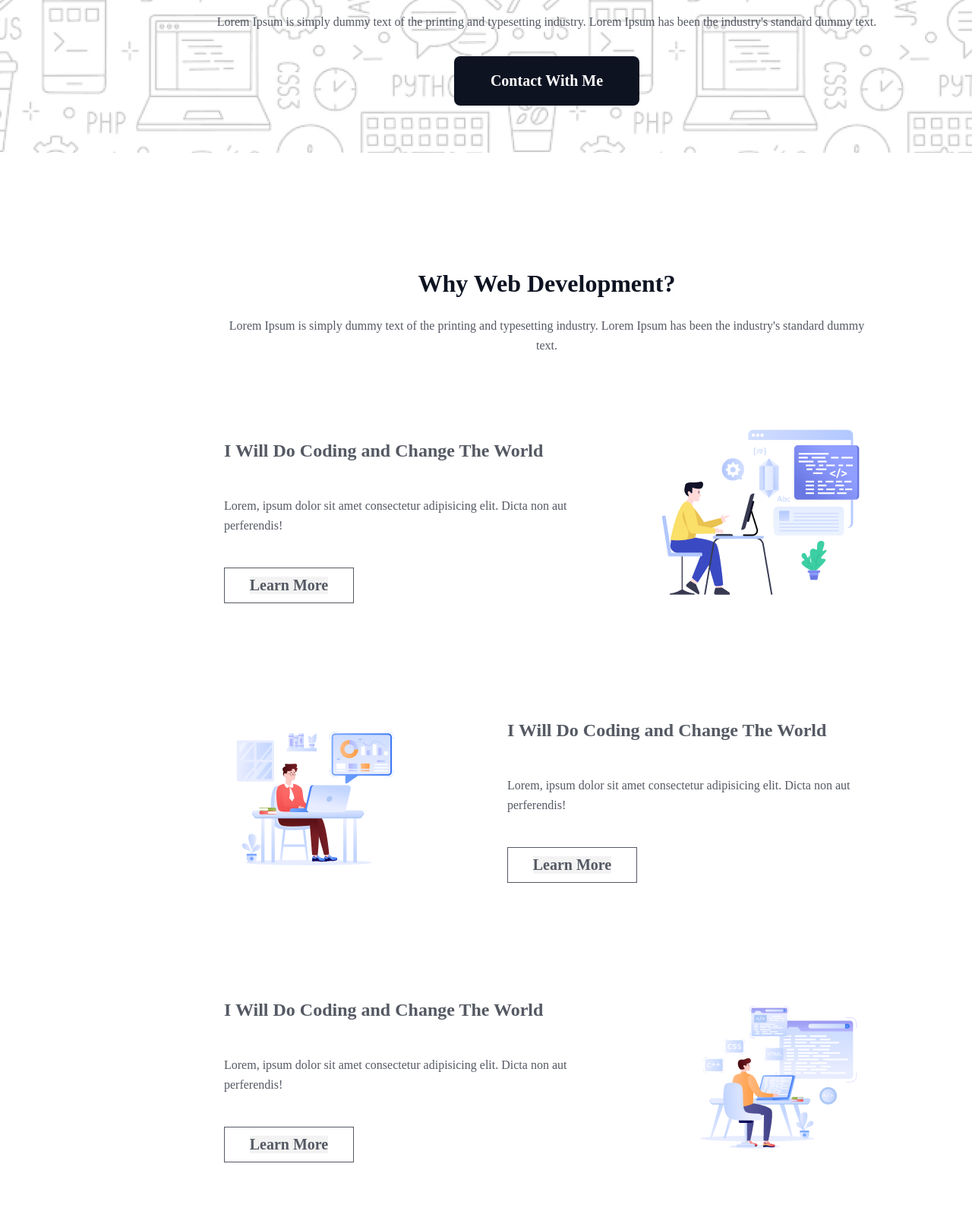
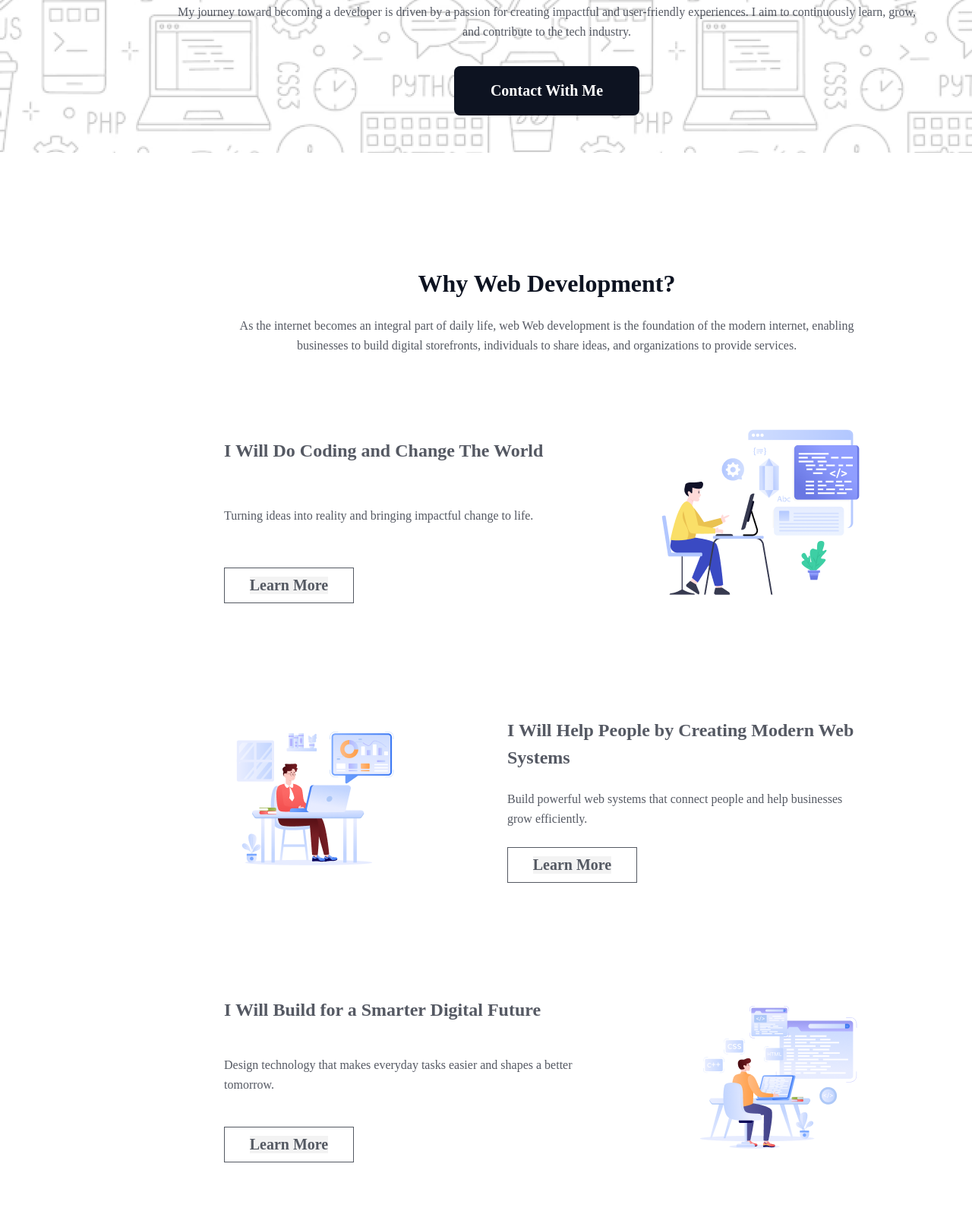
Before and after one commit to atmabdullaham/web-development-objective, a plain HTML site: page index.html in a window 1280 px wide. Shown: the part 556-2146 px from the top of the page at 76% size. Drawn offline with Linux system fonts and the light colour scheme; a web font is replaced by a local one.

Commit message:
the bg problem

```diff
--- a/index.html
+++ b/index.html
@@ -21,10 +21,11 @@
       <section id="hero">
         <div class="hero-content">
           <span><img src="./assets/Group.png" alt="" /></span>
-          <h1>"In the near future, I hope to become a Developer."</h1>
+          <h1>"In the near future, I hope to become a Developer"</h1>
           <p class="type1-p mb-32 text-center">
-            Lorem Ipsum is simply dummy text of the printing and typesetting
-            industry. Lorem Ipsum has been the industry's standard dummy text.
+            My journey toward becoming a developer is driven by a passion for
+            creating impactful and user-friendly experiences. I aim to
+            continuously learn, grow, and contribute to the tech industry.
           </p>
           <span class="btn-span">
             <a href="#support"><button class="btn">Contact With Me</button></a>
@@ -36,8 +37,10 @@
       <div class="h-and-p">
         <h2 class="secondary-heading">Why Web Development?</h2>
         <p class="type1-p text-center">
-          Lorem Ipsum is simply dummy text of the printing and typesetting
-          industry. Lorem Ipsum has been the industry's standard dummy text.
+          As the internet becomes an integral part of daily life, web Web
+          development is the foundation of the modern internet, enabling
+          businesses to build digital storefronts, individuals to share ideas,
+          and organizations to provide services.
         </p>
       </div>
       <!-- Here we show three point -->
@@ -47,8 +50,7 @@
         <div class="reason-description">
           <h3>I Will Do Coding and Change The World</h3>
           <p class="type1-p text-left">
-            Lorem, ipsum dolor sit amet consectetur adipisicing elit. Dicta non
-            aut perferendis!
+            Turning ideas into reality and bringing impactful change to life.
           </p>
           <span class="learn-more-btn-span">
             <button class="learn-more-btn">Learn More</button>
@@ -66,10 +68,10 @@
           <img src="./assets/Group 3.png" alt="" />
         </div>
         <div class="reason-description">
-          <h3>I Will Do Coding and Change The World</h3>
+          <h3>I Will Help People by Creating Modern Web Systems</h3>
           <p class="type1-p text-left">
-            Lorem, ipsum dolor sit amet consectetur adipisicing elit. Dicta non
-            aut perferendis!
+            Build powerful web systems that connect people and help businesses
+            grow efficiently.
           </p>
           <span class="learn-more-btn-span">
             <button class="learn-more-btn">Learn More</button>
@@ -81,10 +83,10 @@
 
       <div class="reason">
         <div class="reason-description">
-          <h3>I Will Do Coding and Change The World</h3>
+          <h3>I Will Build for a Smarter Digital Future</h3>
           <p class="type1-p text-left">
-            Lorem, ipsum dolor sit amet consectetur adipisicing elit. Dicta non
-            aut perferendis!
+            Design technology that makes everyday tasks easier and shapes a
+            better tomorrow.
           </p>
           <span class="learn-more-btn-span">
             <button class="learn-more-btn">Learn More</button>
@@ -99,8 +101,8 @@
       <div class="h-and-p">
         <h2 class="secondary-heading">My Inspiration</h2>
         <p class="type1-p text-center">
-          Lorem Ipsum is simply dummy text of the printing and typesetting
-          industry. Lorem Ipsum has been the industry's standard dummy text.
+          Janker Mahbub inspires me to push boundaries, embrace challenges, and
+          create impactful solutions through the power of programming.
         </p>
       </div>
       <div class="video-div">
@@ -120,33 +122,28 @@
       <div class="h-and-p">
         <h2 class="secondary-heading">My Current Target</h2>
         <p class="type1-p text-center">
-          Lorem Ipsum is simply dummy text of the printing and typesetting
-          industry. Lorem Ipsum has been the industry's standard dummy text.
+          Mastering essential web development tools—HTML for structure, CSS for
+          styling, and JavaScript for interactivity—to build modern and
+          responsive websites.
         </p>
       </div>
       <div class="tech-container">
         <div class="technology tech-bg1">
           <img src="./assets/html.png" alt="" />
           <h3 class="heading3">HTML</h3>
-          <p class="type1-p">
-            Lorem Ipsum is simply dummy text of the printing.
-          </p>
+          <p class="type1-p">HTML To define the content of web pages</p>
           <a class="a2" href="">Learn More</a>
         </div>
         <div class="technology tech-bg2">
           <img src="./assets/css.png" alt="" />
           <h3 class="heading3">CSS</h3>
-          <p class="type1-p">
-            Lorem Ipsum is simply dummy text of the printing.
-          </p>
+          <p class="type1-p">CSS to specify the layout of web pages</p>
           <a class="a2" href="">Learn More</a>
         </div>
         <div class="technology tech-bg3">
           <img src="./assets/js.png" alt="" />
           <h3 class="heading3">JavaScript</h3>
-          <p class="type1-p">
-            Lorem Ipsum is simply dummy text of the printing.
-          </p>
+          <p class="type1-p">JS to program the behavior of web pages</p>
           <a class="a2" href="">Learn More</a>
         </div>
       </div>
@@ -155,8 +152,9 @@
       <div class="h-and-p">
         <h2 class="secondary-heading">My Next Target</h2>
         <p class="type1-p text-center">
-          Lorem Ipsum is simply dummy text of the printing and typesetting
-          industry. Lorem Ipsum has been the industry's standard dummy text.
+          Learning React.js for creating dynamic user interfaces, Node.js for
+          developing efficient server-side applications, and MongoDB for
+          flexible data management.
         </p>
       </div>
       <div class="next-tech">
@@ -164,8 +162,9 @@
         <div>
           <h3 class="heading3">React JS</h3>
           <p class="type1-p">
-            Lorem Ipsum is simply dummy text of the printing and typesetting
-            industry. Lorem Ipsum has been the industry's standard dummy text.
+            React.js is a JavaScript library used for building user interfaces.
+            It allows developers to create reusable UI components that manage
+            their state efficiently.
           </p>
           <a class="a2" href="">Learn More</a>
         </div>
@@ -175,8 +174,9 @@
         <div>
           <h3 class="heading3">Node JS</h3>
           <p class="type1-p">
-            Lorem Ipsum is simply dummy text of the printing and typesetting
-            industry. Lorem Ipsum has been the industry's standard dummy text.
+            Node.js is a runtime environment that enables JavaScript to be used
+            on the server side. It is designed for building scalable network
+            applications.
           </p>
           <a class="a2" href="">Learn More</a>
         </div>
@@ -186,8 +186,9 @@
         <div>
           <h3 class="heading3">Mongo DB</h3>
           <p class="type1-p">
-            Lorem Ipsum is simply dummy text of the printing and typesetting
-            industry. Lorem Ipsum has been the industry's standard dummy text.
+            MongoDB is a NoSQL database that stores data in a flexible,
+            JSON-like format. It allows quick data retrieval, making it ideal
+            for applications with large unstructured data.
           </p>
           <a class="a2" href="">Learn More</a>
         </div>
--- a/styles/style.css
+++ b/styles/style.css
@@ -84,8 +84,8 @@ color: rgb(13, 19, 33);
  height: 581px;
  display: flex;
  flex-direction: column;
-justify-content: center;
-align-items: center;
+ justify-content: center;
+ align-items: center;
 }
 .btn{
  color: rgb(255, 255, 255);
@@ -268,7 +268,7 @@ padding: 32px;
 }
 
 #support{
- background-image:linear-gradient(-180deg, rgba(0, 0, 0, 0.761), transparent), url("./assets/handshake.png");
+ background-image:linear-gradient(-180deg, rgba(0, 0, 0, 0.761), transparent), url("https: //github.com/atmabdullaham/web-development-objective/blob/main/assets/handshake.PNG");
  background-size:cover;
  background-repeat: no-repeat;
  background-position: center;
```
